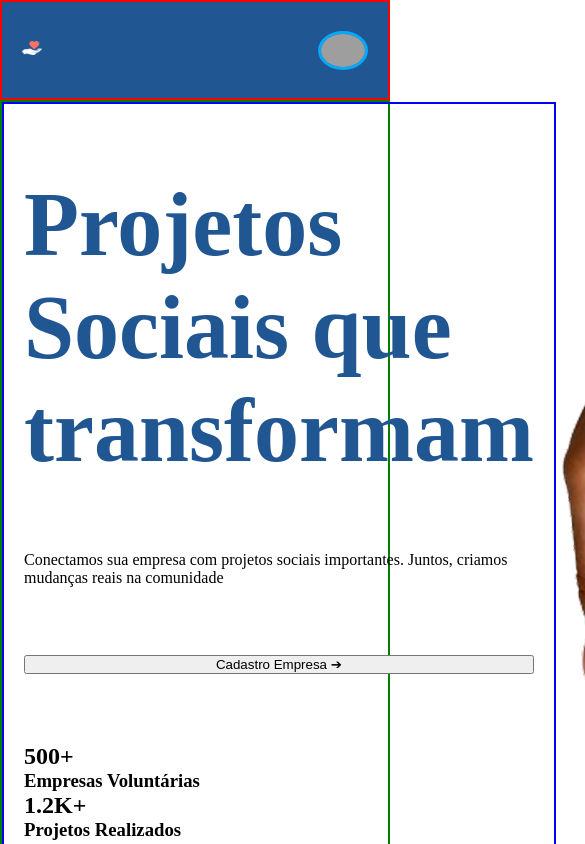
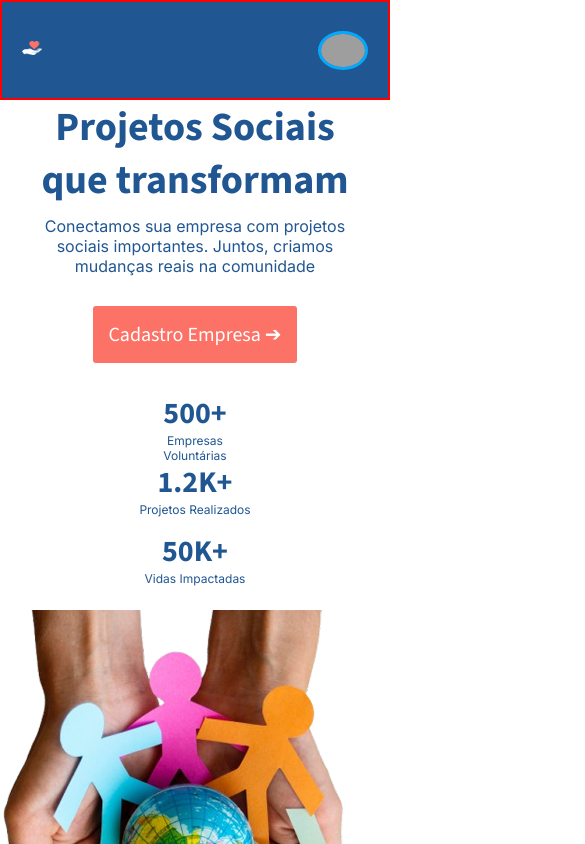
Before and after one commit to alexaniatoma/projeto-connect-react, a React (Vite) app: page / in a window 390 px wide. Shown: the top 844 px of the page, 585 px wide, since content can reach past the window. Built offline with nearby package versions, Linux system fonts and the light colour scheme; grey boxes are pictures that could not be loaded.

Commit message:
style: estilização da pagina home e feat: adicionando o footer com estilizacao

```diff
--- a/src/components/footer/Footer.jsx
+++ b/src/components/footer/Footer.jsx
@@ -1,9 +1,11 @@
 import React from 'react'
+import S from './footer.module.scss';
 
 export default function Footer() {
   return (
-    <div>
+    <footer>
+      <p>@2025 Vai na Web & Empower. Todos os direitos reservados. Projeto destinado exclusivamente a fins educativos. </p>
 
-    </div>
+    </footer>
   )
 }
--- /dev/null
+++ b/src/components/footer/footer.module.scss
@@ -0,0 +1,15 @@
+footer {
+    background-color: #E9EFF4;
+    padding: 30px 20px;
+    text-align: center;
+    font-family: "Inter", sans-serif;
+    font-size: 16px;
+    font-weight: 400;
+}
+
+@media(max-width: 500px){
+    footer {
+        font-size: 12px;
+        font-weight: 300;
+    }
+}
--- a/src/pages/home/home.module.css
+++ b/src/pages/home/home.module.css
@@ -1,11 +1,9 @@
 .main {
-  border: 2px solid green;
   display: flex;
   justify-content: space-between;
 }
 
 .info {
-  border: 2px solid blue;
   display: flex;
   flex-direction: column;
   justify-content: space-evenly;
--- a/src/pages/home/home.module.scss
+++ b/src/pages/home/home.module.scss
@@ -1,19 +1,150 @@
 .main {
-    border: 2px solid green;
     display: flex;
     justify-content: space-between;
+
+    img {
+        flex: 1;
+        max-width: 100%;
+        min-width: 0;
+        object-fit: contain;
+        display: block;
+    }
 }
 
 .info {
-    border: 2px solid blue;
     display: flex;
     flex-direction: column;
     justify-content: space-evenly;
     padding: 0 20px;
+    flex: 1;
+    //width: 60vw;
     //align-item: center;
 
     h1 {
         font-size:90px;
         color:#205691;
+        font-family: 'Source Sans 3', sans-serif;
+        font-weight: 700;
+        max-width: 45rem;
+    }
+
+    p{
+        font-family: 'Inter' , sans-serif;
+        color:#205691;
+        font-size: 24px;
+        font-weight: 400;
+        max-width: 45rem;
+    }
+
+    button {
+        border:none;
+        font-family: "Source Sans 3", sans-serif;
+        background-color: #fd7267;
+        color:#fff;
+        padding: 20px 0;
+        max-width: 330px;
+        font-size: 24px;
+        font-weight: 400;
+        cursor: pointer;
+        border-radius: 3px;
     }
 }
+
+.infoDados {
+    display: flex;
+    justify-content: space-between;
+
+    article {
+        width: 168px;
+        height: 69px;
+
+        h2,
+        h3 {
+            color:#205691;
+            text-align: center;
+        }
+
+        h2 {
+            font-family: "Source Sans 3" , sans-serif;
+            font-size: 50px;
+            font-weight: 700;
+        }
+
+        h3 {
+            font-family: "Inter", sans-serif;
+            font-size: 16px;
+            font-weight: 400;
+        }
+    }
+}
+
+@media(max-width: 768px) {
+    .main {
+        flex-direction: column;
+        align-items: center;
+        height: auto;
+
+        img {
+            width: 100%;
+            max-width: 522px;
+        }
+    }
+
+    .info {
+        width: 100%;
+        justify-content: space-between;
+        align-items: center;
+
+        h1{
+            font-size: 80px;
+        }
+
+        h1,
+        p {
+            text-align: center;
+        }
+
+        button {
+            font-size: 20px;
+            padding: 15px;
+            margin: 20px 0;
+        }
+    }
+
+    .infoDados {
+        article {
+            width: 120px;
+
+            h2 {
+                font-size: 30px;
+            }
+
+            h3 {
+                font-size: 12px;
+            }
+        }
+    }
+}
+
+@media(max-width: 500px){
+    .main {
+        height: 1000px;
+    }
+
+    .info {
+        h1{
+            font-size: 40px;
+        }
+
+        p{
+            font-size: 16px;
+        }
+    }
+}
+
+@media(max-width: 400px) {
+
+    .infoDados {
+        flex-direction: column;
+    }
+}
```
